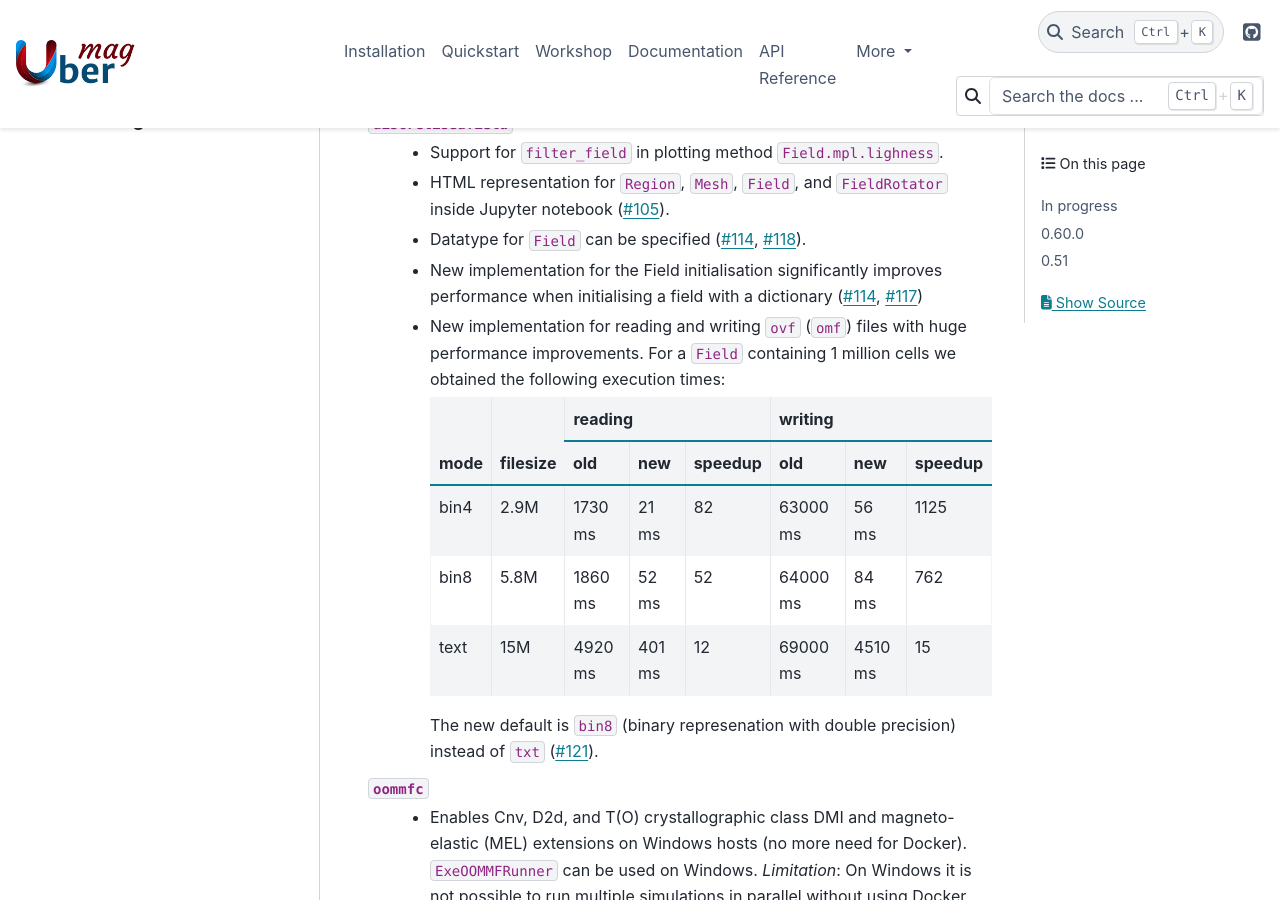
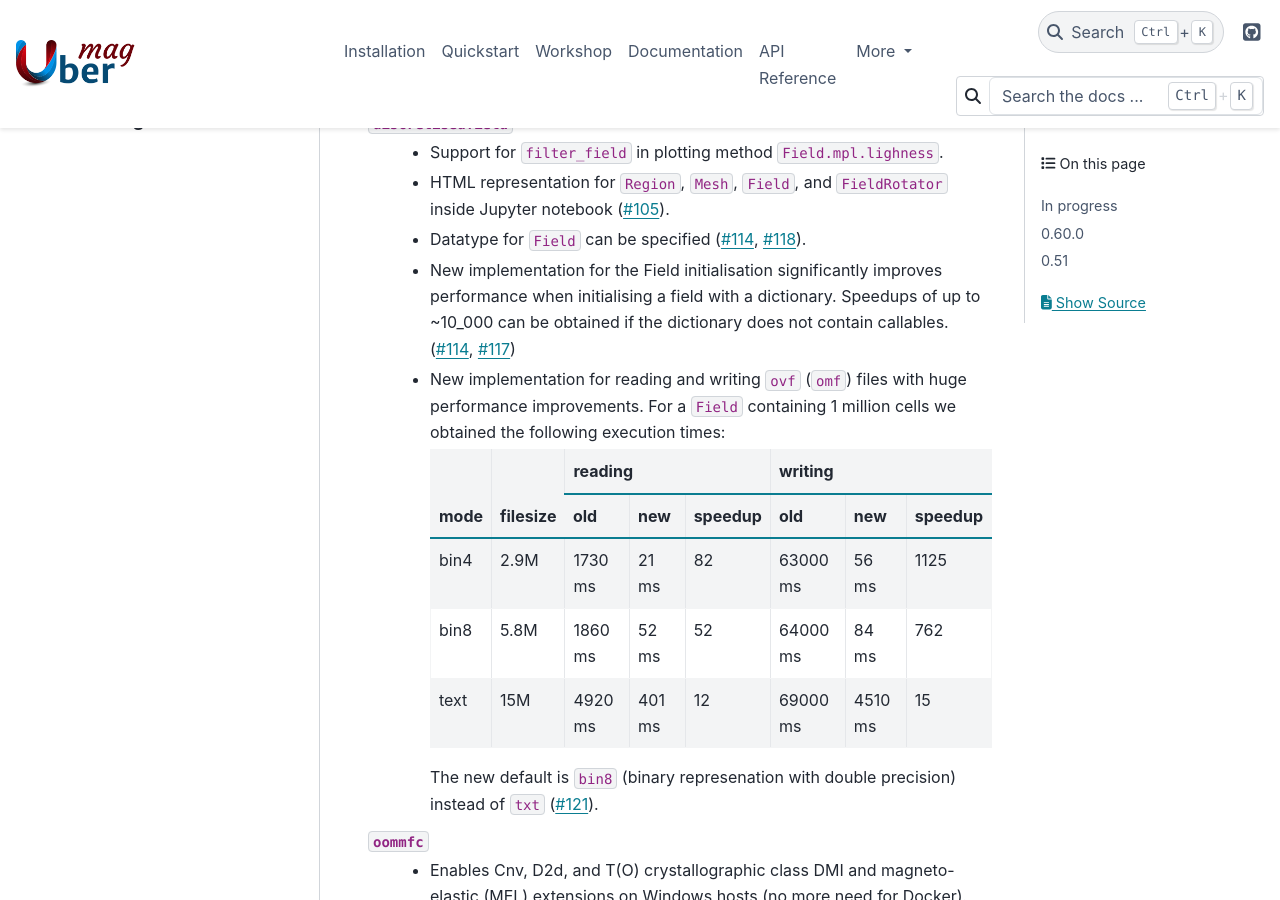
Before and after one commit to ubermag/ubermag.github.io, a Sphinx documentation site: the page built from source/changelog.rst, in a window 1280 px wide and 900 px high, scrolled down 493 px. Built offline with Sphinx 7.4.7 and the PyData theme 0.15.4, drawn with Linux system fonts in a browser that asks for light colours; pages that are not in the unit, such as notebooks, are missing from menus.

Commit message:
Speedup for dict initialisation.

```diff
--- a/source/changelog.rst
+++ b/source/changelog.rst
@@ -24,7 +24,8 @@ New functionality
     <https://github.com/ubermag/discretisedfield/pull/114>`__, `#118
     <https://github.com/ubermag/discretisedfield/pull/118>`__).
   - New implementation for the Field initialisation significantly improves
-    performance when initialising a field with a dictionary (`#114
+    performance when initialising a field with a dictionary. Speedups of up to
+    ~10_000 can be obtained if the dictionary does not contain callables. (`#114
     <https://github.com/ubermag/discretisedfield/pull/114>`__, `#117
     <https://github.com/ubermag/discretisedfield/pull/117>`__)
   - New implementation for reading and writing ``ovf`` (``omf``) files with huge
```
